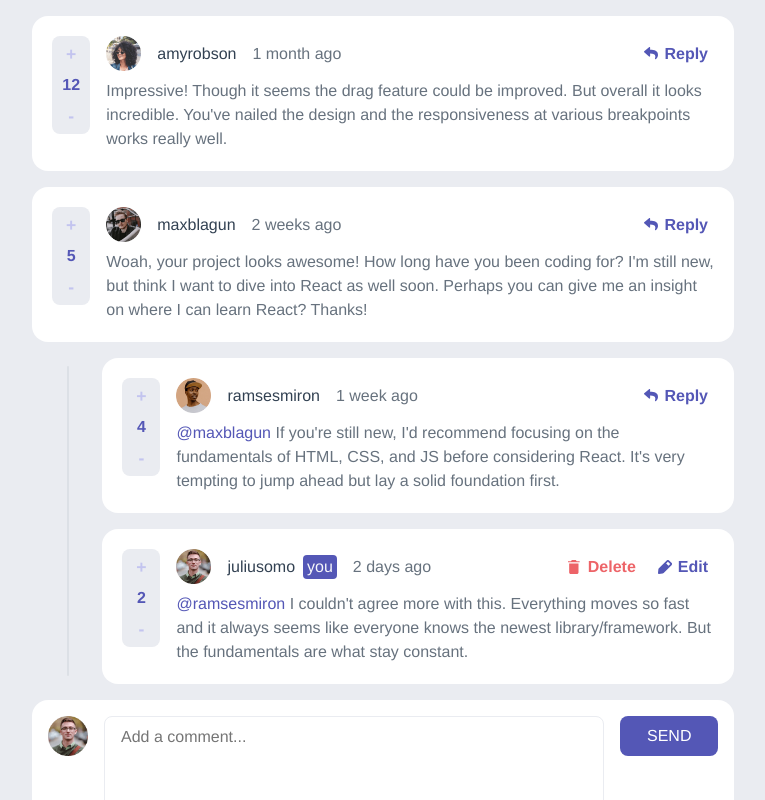
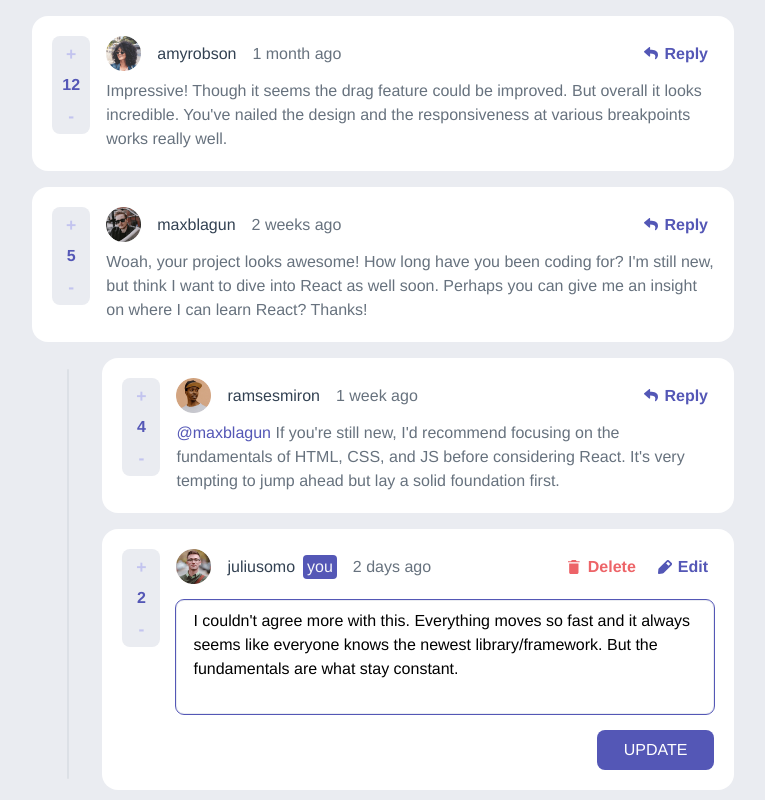
Before and after one commit to crackerFactory64/fm-interactive-comments-section, a React (Create React App) app: page / in a window 1280 px wide. Both pictures are taken after a click on the button "Edit". Shown: the top 800 px of the page, without its empty margins (257-1022 px from the left). Built offline with nearby package versions, Linux system fonts and the light colour scheme.

Commit message:
Create edit functionality

```diff
--- a/src/App.js
+++ b/src/App.js
@@ -51,7 +51,11 @@ function App() {
   return (
     <>
       <section className="comments">{commentsElements}</section>
-      <Input currentUser={currentUser} addNewComment={addNewComment} />
+      <Input
+        currentUser={currentUser}
+        className="input main"
+        addNewComment={addNewComment}
+      />
     </>
   );
 }
--- a/src/Comment.js
+++ b/src/Comment.js
@@ -17,16 +17,37 @@ export default function Comment(props) {
   } = props;
 
   const [isReplying, setIsReplying] = React.useState(false);
+  const [isEditing, setIsEditing] = React.useState(false);
   const [currentScore, setCurrentScore] = React.useState(score);
   const [buttonState, setButtonState] = React.useState({
     plus: false,
     minus: false,
   });
 
+  const [savedContent, setSavedContent] = React.useState(content);
+  const [inputValue, setinputValue] = React.useState(savedContent);
+
   const dialogRef = React.useRef(null);
+  const editRef = React.useRef(null);
 
   function toggleReplyInput() {
     setIsReplying((prevState) => !prevState);
+  }
+
+  function toggleEditInput(e) {
+    setIsEditing((prevState) => !prevState);
+    if (isEditing && e.target.className === "comment__edit-button") {
+      //if the editing form is closed by pressing the edit button for a second time revert the input value to the previously saved content...
+      setinputValue(savedContent);
+    } else {
+      //...and if not, it must have been closed via the update button so save the changes
+      setSavedContent(inputValue);
+    }
+    setTimeout(() => editRef.current.focus(), 50);
+  }
+
+  function handleChange(e) {
+    setinputValue(e.target.value);
   }
 
   function incrementScore(e) {
@@ -45,6 +66,7 @@ export default function Comment(props) {
         className={
           currentUser.username === username ? "comment user-comment" : "comment"
         }
+        data-editing={isEditing}
       >
         <div>
           <div className="comment__score-controls-wrapper">
@@ -81,7 +103,7 @@ export default function Comment(props) {
             >
               Reply
             </button>
-            <button className="comment__edit-button" /*onClick={editComment}*/>
+            <button className="comment__edit-button" onClick={toggleEditInput}>
               Edit
             </button>
           </div>
@@ -110,7 +132,8 @@ export default function Comment(props) {
                 Reply
               </button>
               <button
-                className="comment__edit-button" /*onClick={editComment}*/
+                className="comment__edit-button"
+                onClick={toggleEditInput}
               >
                 Edit
               </button>
@@ -120,12 +143,40 @@ export default function Comment(props) {
             <span className="comment__addressee">
               {replyingTo && `@${replyingTo} `}
             </span>
-            {content}
+            {savedContent}
           </p>
+          <div className="comment__edit-wrapper">
+            <form className="comment__edit-form">
+              <label className="hidden" htmlFor="edit-comment">
+                Edit your comment
+              </label>
+              <textarea
+                ref={editRef}
+                id="edit-comment"
+                onChange={(e) => handleChange(e)}
+                onSubmit={(e) => {
+                  e.preventDefault();
+                  toggleEditInput(e);
+                }}
+                rows={4}
+                value={inputValue}
+              ></textarea>
+              <button
+                onClick={(e) => {
+                  e.preventDefault();
+                  toggleEditInput(e);
+                }}
+              >
+                Update
+              </button>
+            </form>
+          </div>
         </div>
       </article>
       {replies && <Replies currentUser={currentUser} replies={replies} />}
+
       <Input
+        className=""
         currentUser={currentUser}
         replyingTo={username}
         show={isReplying}
--- a/src/Input.js
+++ b/src/Input.js
@@ -1,6 +1,7 @@
 import React from "react";
 export default function Input(props) {
-  const { currentUser, replyingTo, show, addNewComment } = props;
+  const { addNewComment, className, currentUser, editing, replyingTo, show } =
+    props;
   const [inputValue, setInputValue] = React.useState("");
   const inputRef = React.useRef(null);
 
@@ -16,8 +17,8 @@ export default function Input(props) {
   }
 
   return (
-    <section
-      className={replyingTo ? "input reply" : "input"}
+    <div
+      className={className ? className : "input"}
       style={{ display: show && "grid" }}
     >
       <img
@@ -48,6 +49,6 @@ export default function Input(props) {
           {replyingTo ? "Reply" : "Send"}
         </button>
       </form>
-    </section>
+    </div>
   );
 }
--- a/src/style.css
+++ b/src/style.css
@@ -276,9 +276,33 @@ body:has(.comment__delete-dialog[open]) {
   margin-top: 0.5em;
 }
 
+.comment[data-editing="true"] .comment__content {
+  display: none;
+}
+
 .comment__addressee {
   color: var(--color-primary-700);
   font-weight: var(--font-weight-500);
+}
+
+.comment__edit-wrapper {
+  display: none;
+  margin-top: 1em;
+}
+
+.comment[data-editing="true"] .comment__edit-wrapper {
+  display: block;
+}
+
+.comment__edit-form {
+  display: grid;
+  gap: 1em;
+}
+
+.comment__edit-form > button {
+  margin-inline-start: auto;
+  width: fit-content;
+  width: -moz-fit-content;
 }
 
 .comment__replies:empty {
@@ -352,14 +376,14 @@ body:has(.comment__delete-dialog[open]) {
 .input {
   background-color: var(--content-color);
   border-radius: 1em;
-  display: grid;
+  display: none;
   gap: 1em;
   grid-template-columns: auto 1fr;
   padding: 1em;
 }
 
-.input.reply {
-  display: none;
+.input.main {
+  display: grid;
 }
 
 .input__user-img {
@@ -374,18 +398,18 @@ body:has(.comment__delete-dialog[open]) {
   grid-template-columns: 1fr auto;
 }
 
-.input__form > textarea {
+textarea {
   border-color: var(--color-neutral-300);
   border-radius: 0.5em;
   resize: none;
   padding: 0.5em 1em;
 }
 
-.input__form > textarea:focus-visible {
+textarea:focus-visible {
   outline: 1px solid var(--color-primary-700);
 }
 
-.input__form > button {
+form > button {
   border: 0;
   border-radius: 0.5em;
   margin-bottom: auto;
```
